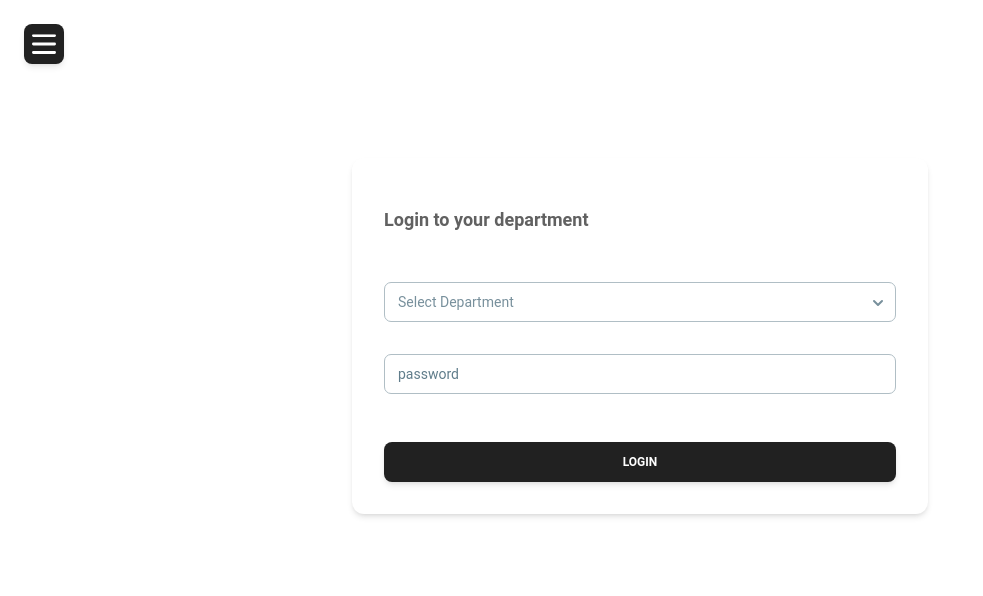
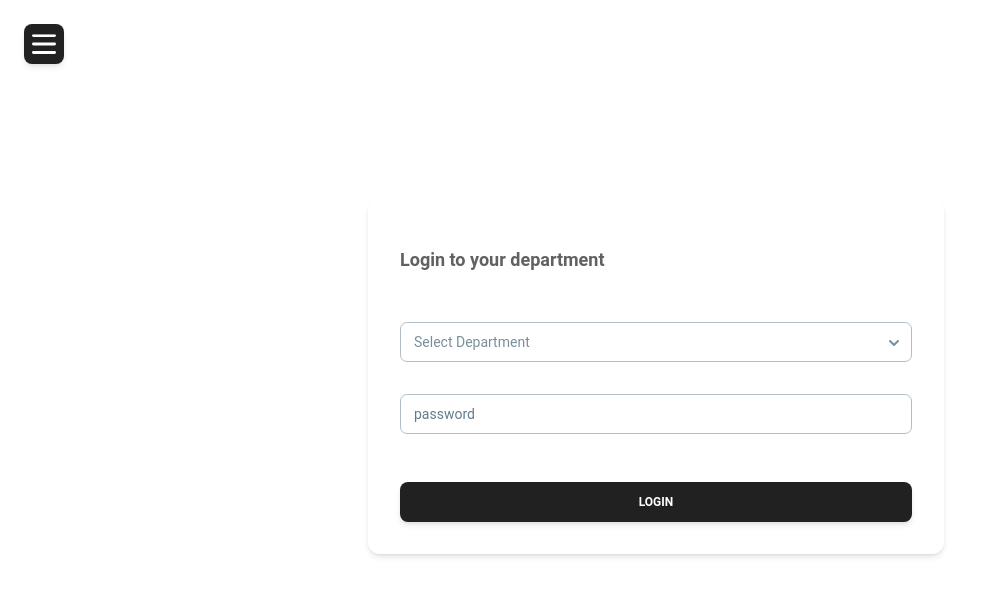
Before and after one commit to Samio735/bytecraft-ranking, a Next.js app: page / in a window 1280 px wide. Shown: the top 596 px of the page, without its empty margins (0-983 px from the left). Built offline with nearby package versions, Linux system fonts and the light colour scheme.

Commit message:
push down

```diff
--- a/app/Sidebar.js
+++ b/app/Sidebar.js
@@ -23,6 +23,7 @@ function Sidebar() {
   };
   return (
     <div>
+      <div className="fixed z-50">
         <IconButton
           className={`2xl:hidden fixed  left-6 top-6 ${
             openNav && "rotate-90"
@@ -45,13 +46,14 @@ function Sidebar() {
             />
           </svg>
         </IconButton>
+      </div>
 
       <Card
         className={`h-[calc(100vh-2rem)]   ${
           !openNav && "-translate-x-[70vw]"
         } 2xl:translate-x-0 w-full  fixed max-w-[20rem] p-4 shadow-xl    z-40   shadow-blue-gray-900/5`}
       >
-        <div className="mb-2 p-4  hidden 2xl:block">
+        <div className="mb-2 p-4  invisible 2xl:block">
           <Typography variant="h5" color="blue-gray">
             Bytecraft
           </Typography>
--- a/app/layout.js
+++ b/app/layout.js
@@ -11,11 +11,13 @@ export const metadata = {
 export default function RootLayout({ children }) {
   return (
     <html lang="en">
-      <body className="  w-full">
+      <body className="  w-screen overflow-x-hidden">
         <div className="flex w-full">
           <Sidebar></Sidebar>
-
-          {children}
+          <div className="w-full">
+            <div className="h-10"></div>
+            {children}
+          </div>
         </div>
       </body>
     </html>
```
Lines whose indentation alone changed are shown as unchanged.
